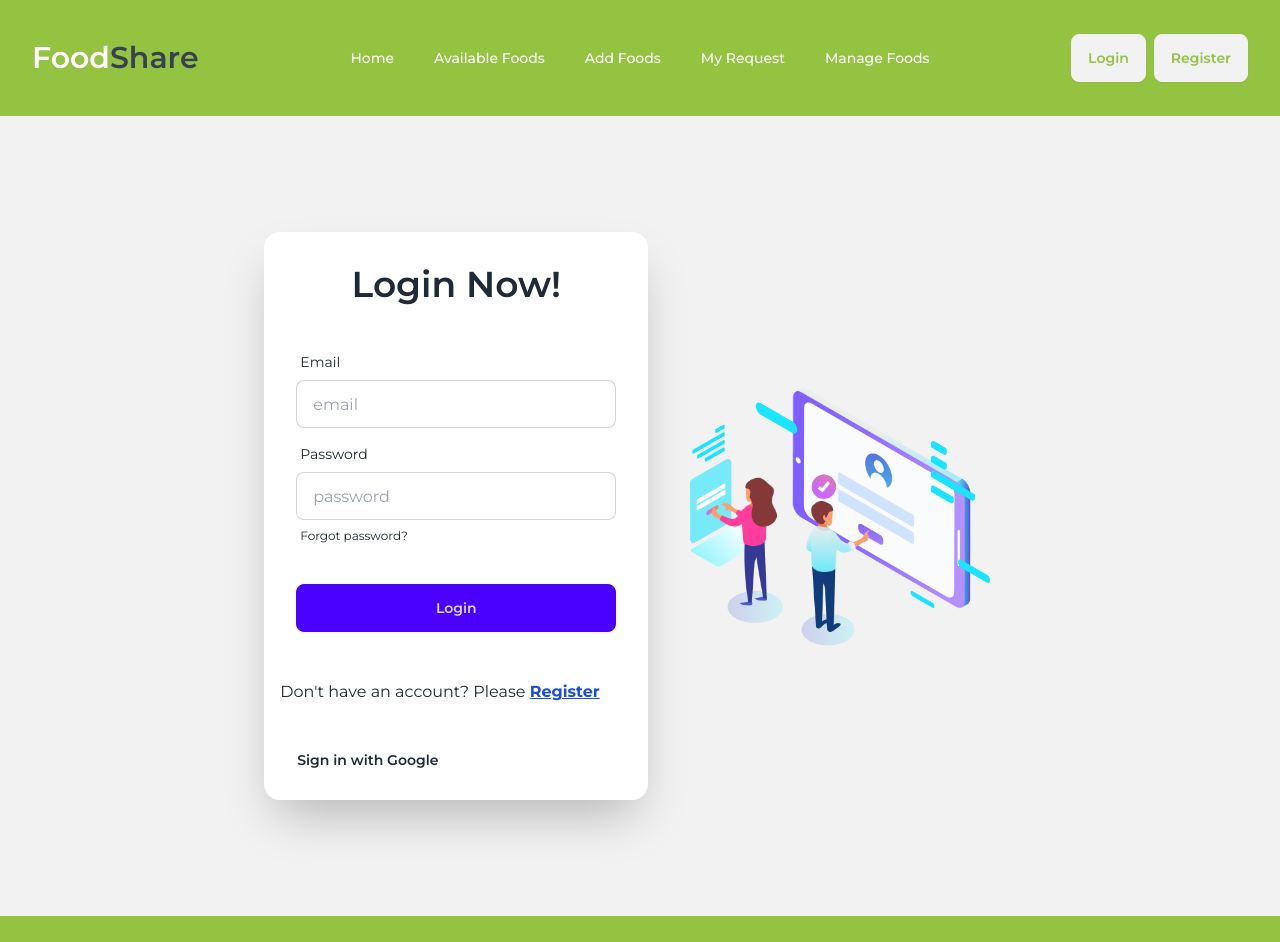
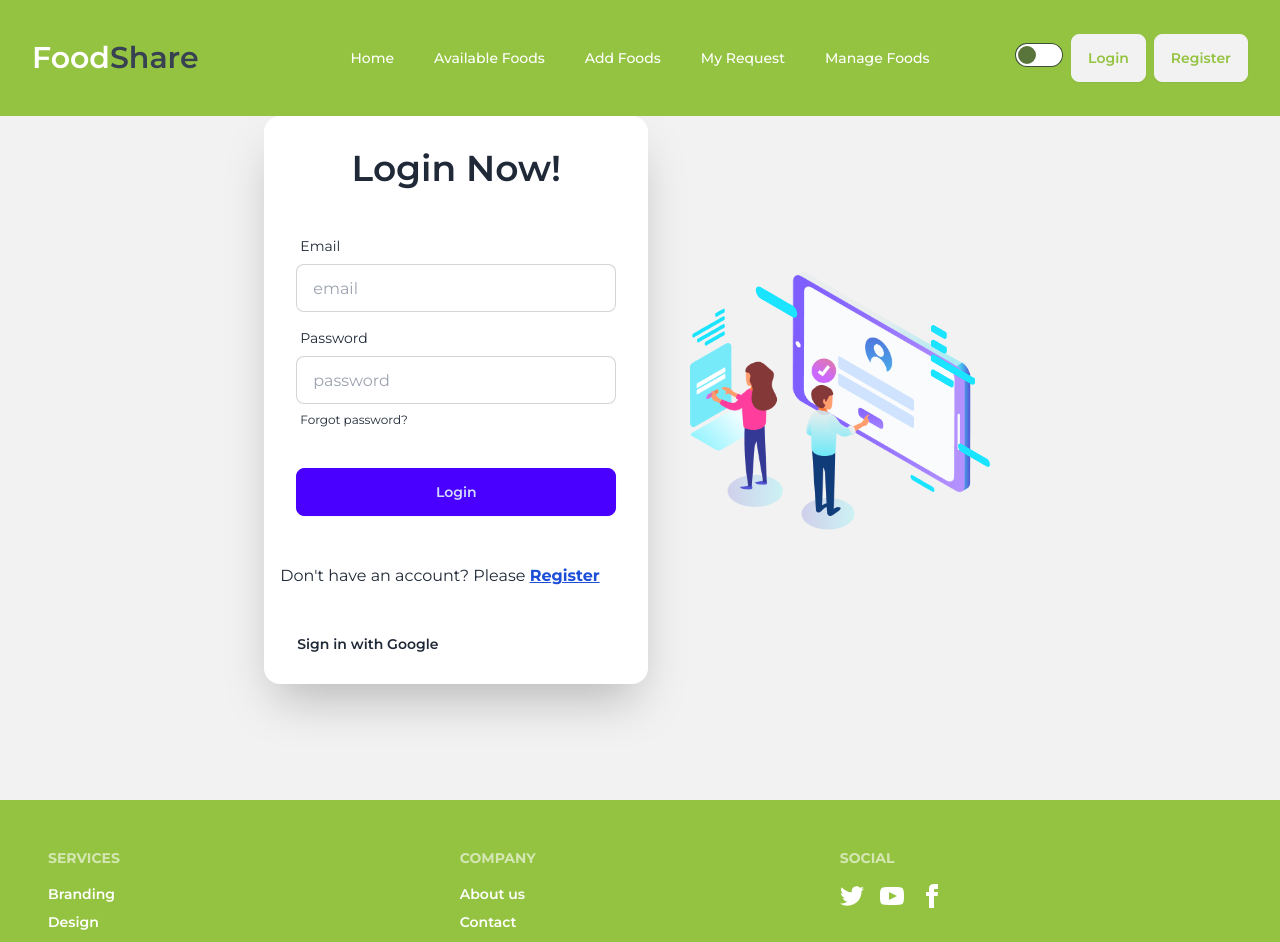
Before and after one commit to mahfuz-kallyan/food-share-client-site, a React (Vite) app: page /login in a window 1280 px wide. Shown: the top 942 px of the page. Built offline with nearby package versions, Linux system fonts and the light colour scheme; no server answers.

Commit message:
added dark mode

```diff
--- a/src/Components/Footer.jsx
+++ b/src/Components/Footer.jsx
@@ -2,7 +2,7 @@
 
 const Footer = () => {
     return (
-		<footer className="footer bg-[#94c341] text-base-content p-10">
+		<footer className="footer bg-[#94c341] text-base-content p-12">
 			<nav>
 				<h6 className="footer-title text-white">Services</h6>
 				<a className="link link-hover text-white font-semibold">
--- a/src/Components/Navbar.jsx
+++ b/src/Components/Navbar.jsx
@@ -38,7 +38,7 @@ const Navbar = () => {
 
 	return (
 		<div>
-			<div className="navbar bg-[#94c341] p-2 lg:p-8">
+			<div className="navbar bg-[#94c341] fixed top-0 z-50 p-2 lg:p-8">
 				<div className="navbar-start">
 					<div className="dropdown">
 						<div
@@ -76,6 +76,13 @@ const Navbar = () => {
 					<ul className="menu menu-horizontal px-1">{links}</ul>
 				</div>
 				<div className="navbar-end gap-2">
+					<div>
+						<input
+							type="checkbox"
+							value="dark"
+							className="toggle theme-controller"
+						/>
+					</div>
 					{user && (
 						<div className="mb-2">
 							<img
--- a/src/Pages/Home/FeaturedFoods.jsx
+++ b/src/Pages/Home/FeaturedFoods.jsx
@@ -23,11 +23,13 @@ const FeaturedFoods = () => {
 				<div></div>
 				<div>
 					<Link to={"/available"}>
-						<button className="btn bg-[#94c341] ">Show All</button>
+						<button className="btn text-gray-800 bg-[#94c341] ">
+							Show All
+						</button>
 					</Link>
 				</div>
 			</div>
-			<div className="mx-auto p-2 lg:p-14 grid grid-cols-1 md:grid-cols-2 lg:grid-cols-4 gap-6">
+			<div className="mx-auto p-2 lg:p-14 grid grid-cols-1 md:grid-cols-2 lg:grid-cols-3 gap-6">
 				{foods.map((food) => (
 					<div className="card card-compact bg-base-100 shadow-xl">
 						<figure>
--- a/src/Pages/Home/NewFoods.jsx
+++ b/src/Pages/Home/NewFoods.jsx
@@ -18,7 +18,9 @@ const NewFoods = () => {
 						<h3 className="text-2xl font-medium text-[#94c341]">
 							Latest News
 						</h3>
-						<p className="text-sm ">Latest and upcoming news</p>
+						<p className="text-sm text-gray-800 ">
+							Latest and upcoming news
+						</p>
 					</div>
 				</div>
 				<div className="w-1/2 space-y-4">
@@ -31,10 +33,12 @@ const NewFoods = () => {
 							/>
 						</figure>
 						<div className="card-body">
-							<h2 className="card-title">
+							<h2 className="card-title text-gray-800">
 								New news is released!
 							</h2>
-							<p>Click the button to watch the news.</p>
+							<p className="text-gray-800">
+								Click the button to watch the news.
+							</p>
 							<div className="card-actions justify-end">
 								<button
 									onClick={handleWatch}
@@ -54,10 +58,12 @@ const NewFoods = () => {
 							/>
 						</figure>
 						<div className="card-body">
-							<h2 className="card-title">
+							<h2 className="card-title text-gray-800">
 								New news is released!
 							</h2>
-							<p>Click the button to watch the news.</p>
+							<p className="text-gray-800">
+								Click the button to watch the news.
+							</p>
 							<div className="card-actions justify-end">
 								<button
 									onClick={handleWatch}
--- a/src/Pages/Register/Register.jsx
+++ b/src/Pages/Register/Register.jsx
@@ -20,6 +20,7 @@ const Register = () => {
 		const email = form.email.value;
 		const photo = form.photo.value;
 		const password = form.password.value;
+
 		// password validation
 		const validatePassword = (password) => {
 			const regex = /^(?=.*[a-z])(?=.*[A-Z]).{6,}$/;
```
